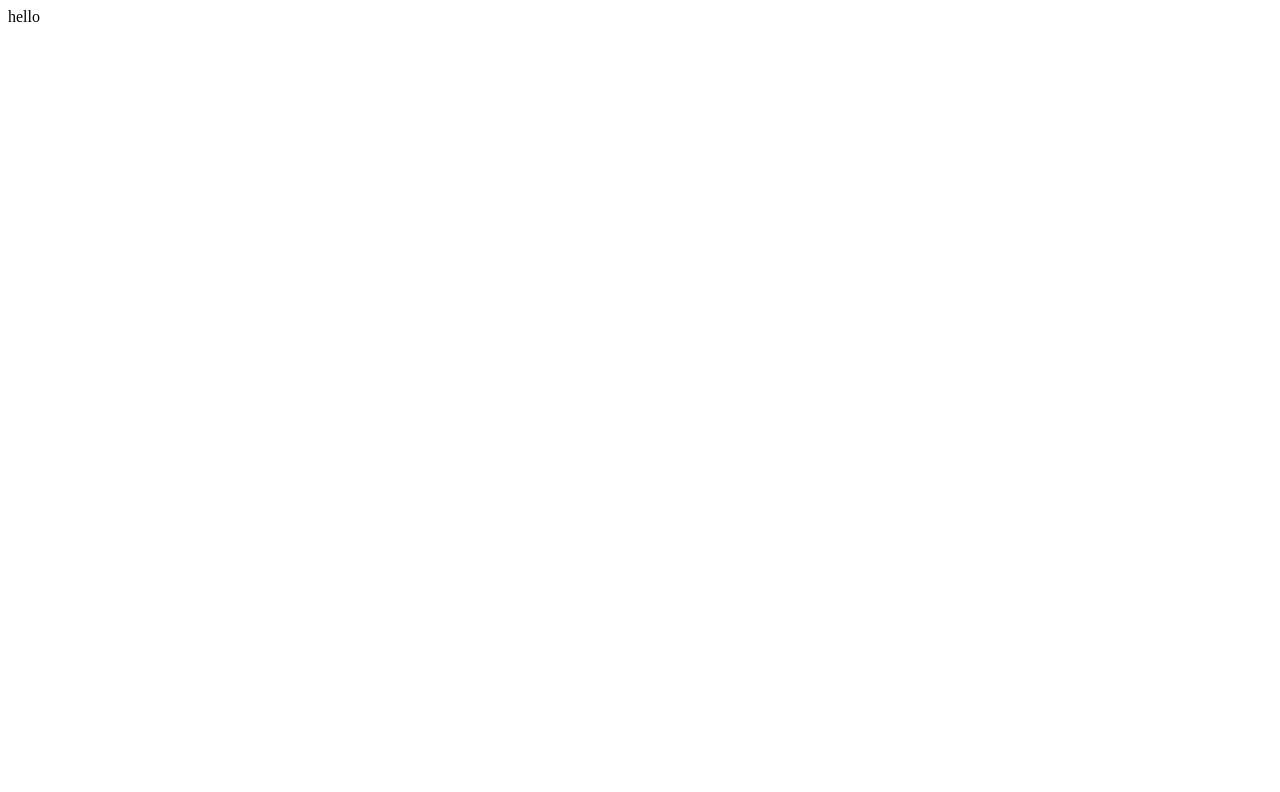
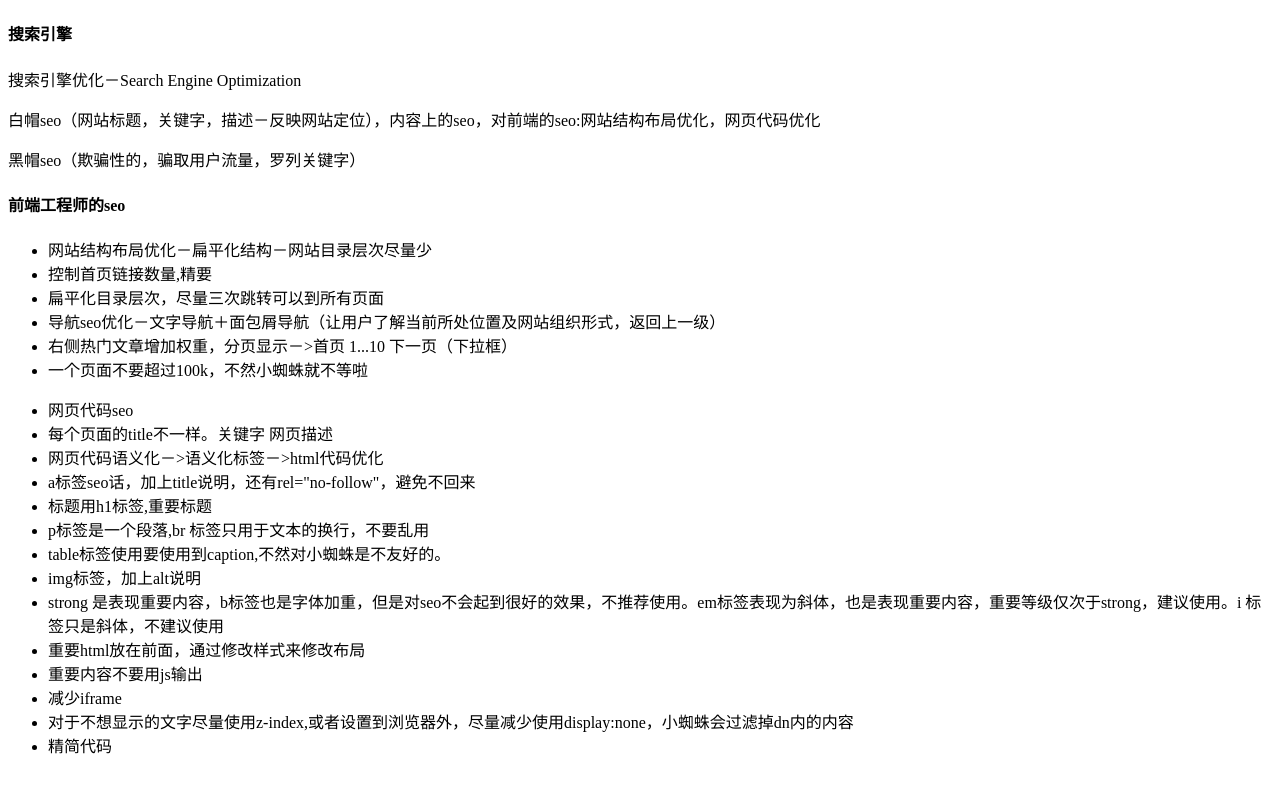
Before and after one commit to qiuwanying/mycode, a plain HTML site: page index.html in a window 1280 px wide. Drawn offline with Linux system fonts and the light colour scheme.

Commit message:
seo学习

```diff
--- a/index.html
+++ b/index.html
@@ -1 +1,38 @@
-hello
+<!DOCTYPE html>
+<html lang="en">
+<head>
+    <meta charset="UTF-8">
+    <title>前端工程师与SEO</title>
+</head>
+<body>
+    <h4>搜索引擎</h4>
+    <p>搜索引擎优化－Search Engine Optimization</p>
+    <p>白帽seo（网站标题，关键字，描述－反映网站定位），内容上的seo，对前端的seo:网站结构布局优化，网页代码优化</p>
+    <p>黑帽seo（欺骗性的，骗取用户流量，罗列关键字）</p>
+    <h4>前端工程师的seo</h4>
+    <ul>
+        <li>网站结构布局优化－扁平化结构－网站目录层次尽量少</li>
+        <li>控制首页链接数量,精要</li>
+        <li>扁平化目录层次，尽量三次跳转可以到所有页面</li>
+        <li>导航seo优化－文字导航＋面包屑导航（让用户了解当前所处位置及网站组织形式，返回上一级）</li>
+        <li>右侧热门文章增加权重，分页显示－>首页 1...10 下一页（下拉框）</li>
+        <li>一个页面不要超过100k，不然小蜘蛛就不等啦</li>
+    </ul>
+    <ul>
+        <li>网页代码seo</li>
+        <li>每个页面的title不一样。<meta keywords>关键字 <meta description>网页描述</li>
+        <li>网页代码语义化－>语义化标签－>html代码优化</li>
+        <li>a标签seo话，加上title说明，还有rel="no-follow"，避免不回来</li>
+        <li>标题用h1标签,重要标题</li>
+        <li>p标签是一个段落,br 标签只用于文本的换行，不要乱用</li>
+        <li>table标签使用要使用到caption,不然对小蜘蛛是不友好的。</li>
+        <li>img标签，加上alt说明</li>
+        <li> strong 是表现重要内容，b标签也是字体加重，但是对seo不会起到很好的效果，不推荐使用。em标签表现为斜体，也是表现重要内容，重要等级仅次于strong，建议使用。i 标签只是斜体，不建议使用</li>
+        <li>重要html放在前面，通过修改样式来修改布局</li>
+        <li>重要内容不要用js输出</li>
+        <li>减少iframe</li>
+        <li>对于不想显示的文字尽量使用z-index,或者设置到浏览器外，尽量减少使用display:none，小蜘蛛会过滤掉dn内的内容</li>
+        <li>精简代码</li>
+    </ul>
+</body>
+</html>
```
